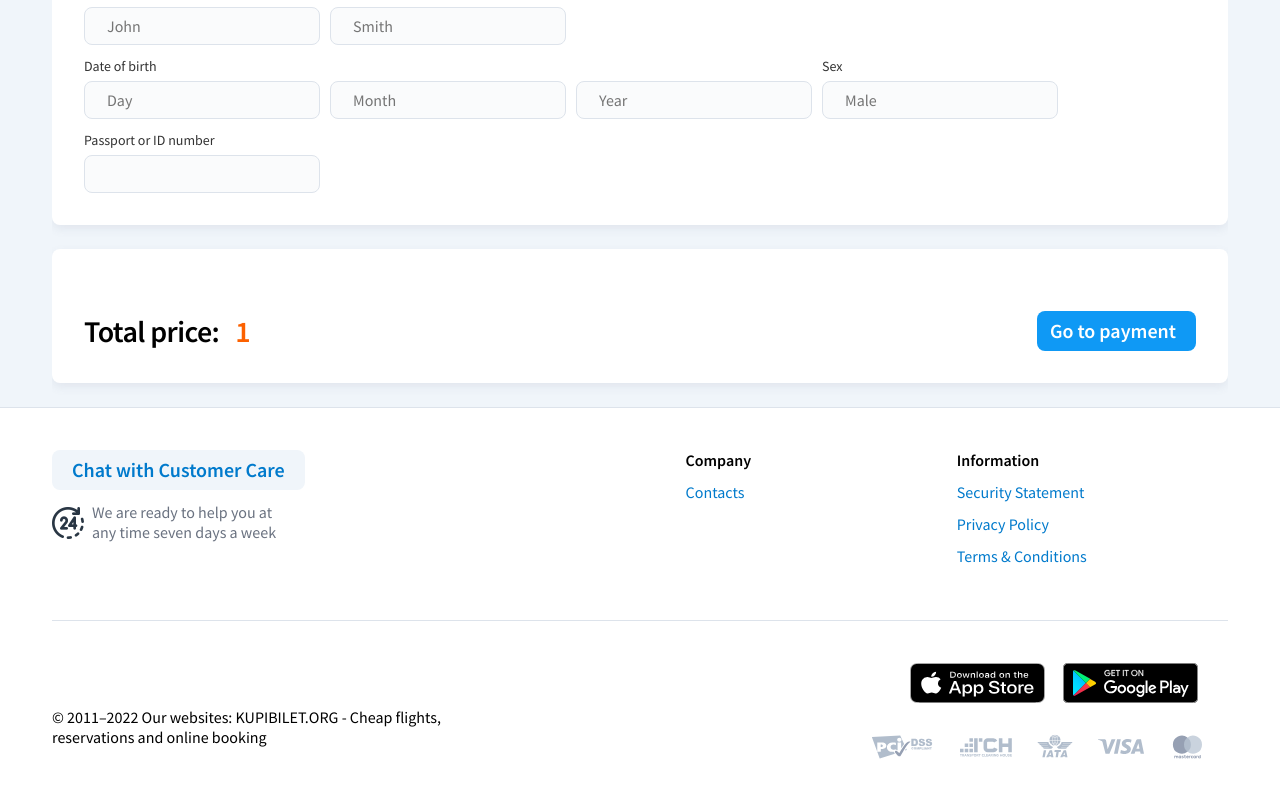
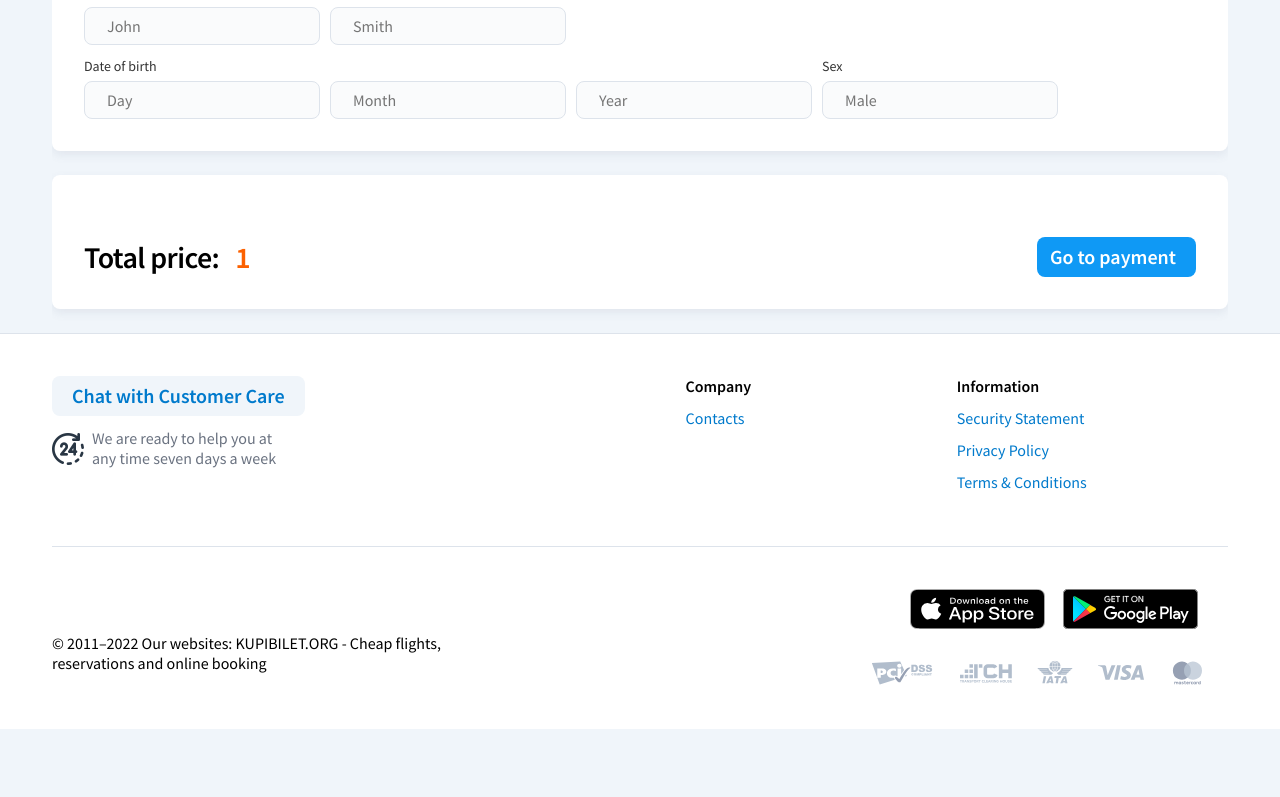
Before and after one commit to ClientDrov/kupi, a Vue app: page /summary/1/1/1/1/1/1/1/1/1 in a window 1280 px wide. Shown: the part 1504-2301 px from the top of the page. After the commit the page ends 2233 px from the top, so only its background shows below. Built offline with nearby package versions, Linux system fonts and the light colour scheme.

Commit message:
Update Summary.vue

```diff
--- a/src/pages/Summary.vue
+++ b/src/pages/Summary.vue
@@ -278,22 +278,6 @@
                 <input
                   type="text"
                   placeholder="Male"
-                  autocomplete="no"
-                  class="input"
-                  value=""
-                />
-              </div>
-            </div>
-          </div>
-	  <div class="info__forms">
-            <div class="info__input">
-              <label for="null" class="info__label"
-                >Passport or ID number</label
-              >
-              <div class="input__wrapper">
-                <input
-                  type="text"
-                  placeholder=""
                   autocomplete="no"
                   class="input"
                   value=""
```
